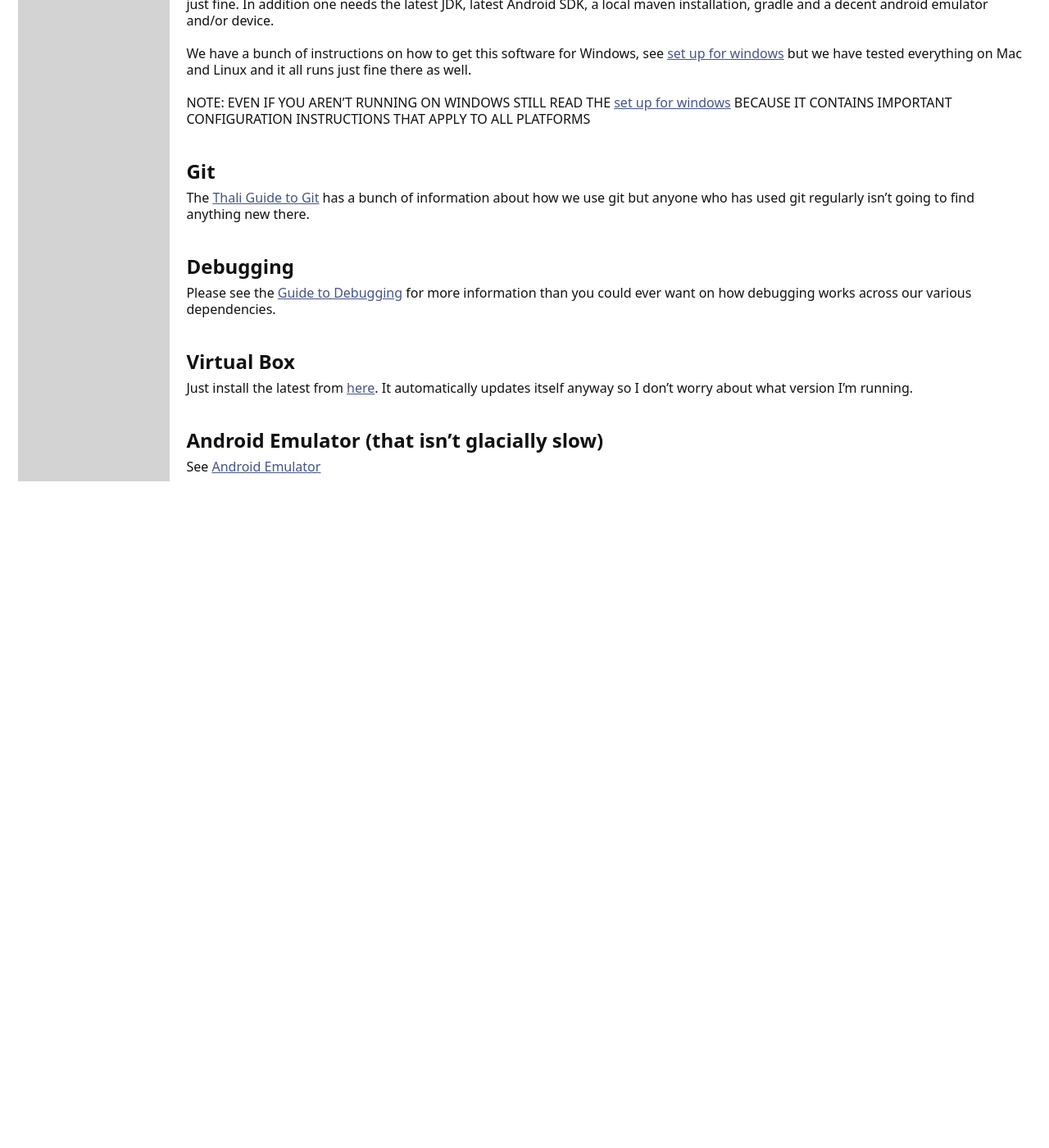
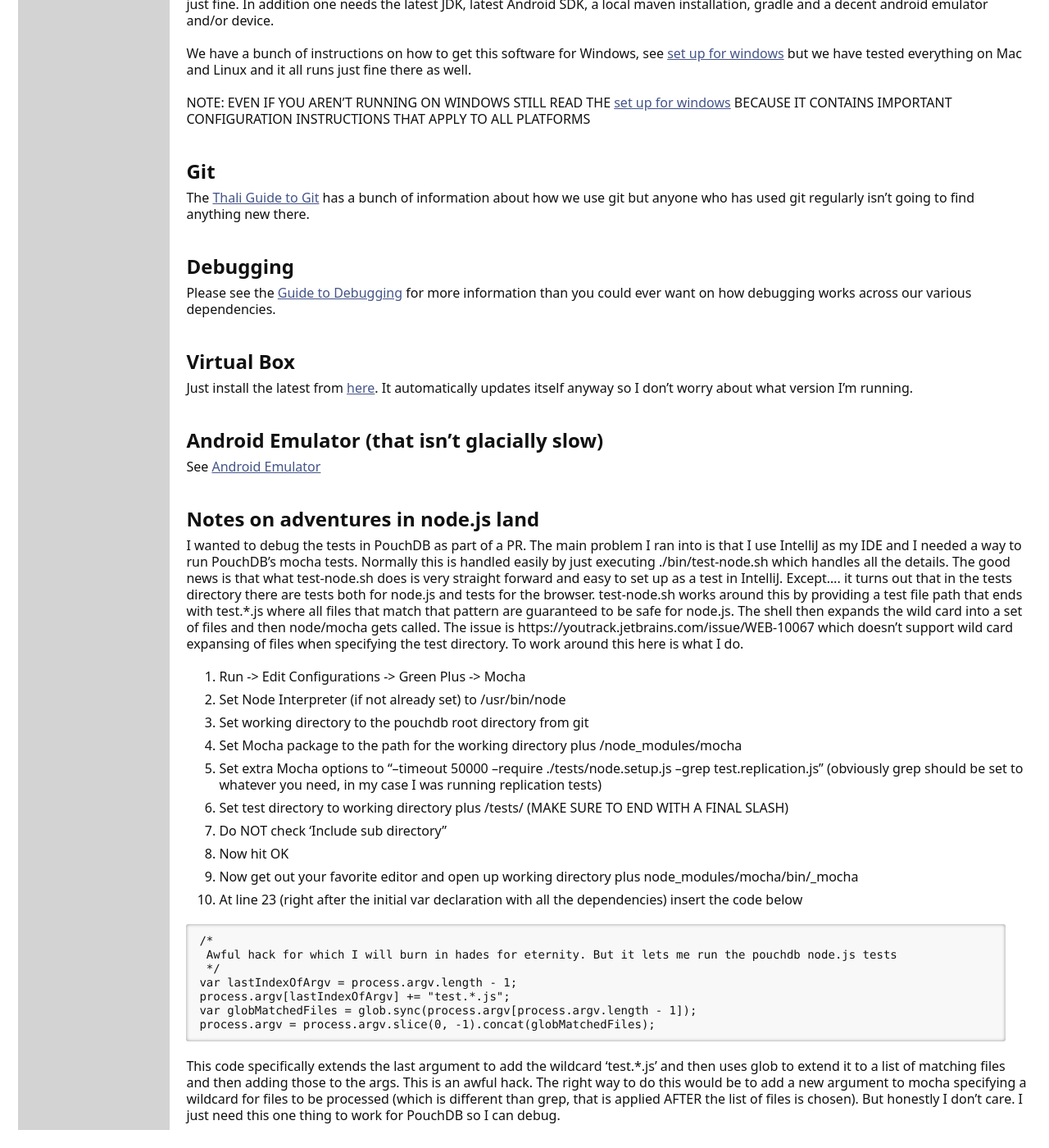
Before and after one commit to thaliproject/thali, a Jekyll site: the page built from DeveloperHandbook.md, in a window 1280 px wide and 1400 px high, scrolled down 2589 px. Shown: the whole window at 82% size. Built offline with Jekyll 4.4.1, drawn with Linux system fonts in a browser that asks for light colours; Markdown is read by kramdown in place of the engine named in the settings; before the commit the page ends 3198 px from its top, so only the background shows below that.

Commit message:
Update DeveloperHandbook.md

````diff
--- a/DeveloperHandbook.md
+++ b/DeveloperHandbook.md
@@ -120,7 +120,7 @@
 
 The [Thali Guide to Git](ThaliGuideToGit) has a bunch of information about how we use git but anyone who has used git regularly isn't going to find anything new there.
 
-# Debugging #
+# Debugging
 
 Please see the [Guide to Debugging](GuideToDebugging) for more information than you could ever want on how debugging works across our various dependencies.
 
@@ -131,3 +131,29 @@
 # Android Emulator (that isn't glacially slow)
 
 See [Android Emulator](AndroidEmulator)
+
+# Notes on adventures in node.js land
+I wanted to debug the tests in PouchDB as part of a PR. The main problem I ran into is that I use IntelliJ as my IDE and I needed a way to run PouchDB's mocha tests. Normally this is handled easily by just executing ./bin/test-node.sh which handles all the details. The good news is that what test-node.sh does is very straight forward and easy to set up as a test in IntelliJ. Except.... it turns out that in the tests directory there are tests both for node.js and tests for the browser. test-node.sh works around this by providing a test file path that ends with test.*.js where all files that match that pattern are guaranteed to be safe for node.js. The shell then expands the wild card into a set of files and then node/mocha gets called. The issue is https://youtrack.jetbrains.com/issue/WEB-10067 which doesn't support wild card expansing of files when specifying the test directory. To work around this here is what I do.
+
+1. Run -> Edit Configurations -> Green Plus -> Mocha
+2. Set Node Interpreter (if not already set) to /usr/bin/node
+3. Set working directory to the pouchdb root directory from git
+4. Set Mocha package to the path for the working directory plus /node_modules/mocha
+5. Set extra Mocha options to "--timeout 50000 --require ./tests/node.setup.js --grep test.replication.js" (obviously grep should be set to whatever you need, in my case I was running replication tests)
+6. Set test directory to working directory plus /tests/ (MAKE SURE TO END WITH A FINAL SLASH)
+7. Do NOT check 'Include sub directory"
+8. Now hit OK
+9. Now get out your favorite editor and open up working directory plus node\_modules/mocha/bin/_mocha
+10. At line 23 (right after the initial var declaration with all the dependencies) insert the code below
+
+```Javascript
+/*
+ Awful hack for which I will burn in hades for eternity. But it lets me run the pouchdb node.js tests
+ */
+var lastIndexOfArgv = process.argv.length - 1;
+process.argv[lastIndexOfArgv] += "test.*.js";
+var globMatchedFiles = glob.sync(process.argv[process.argv.length - 1]);
+process.argv = process.argv.slice(0, -1).concat(globMatchedFiles);
+```
+
+This code specifically extends the last argument to add the wildcard 'test.*.js' and then uses glob to extend it to a list of matching files and then adding those to the args. This is an awful hack. The right way to do this would be to add a new argument to mocha specifying a wildcard for files to be processed (which is different than grep, that is applied AFTER the list of files is chosen). But honestly I don't care. I just need this one thing to work for PouchDB so I can debug.
````
